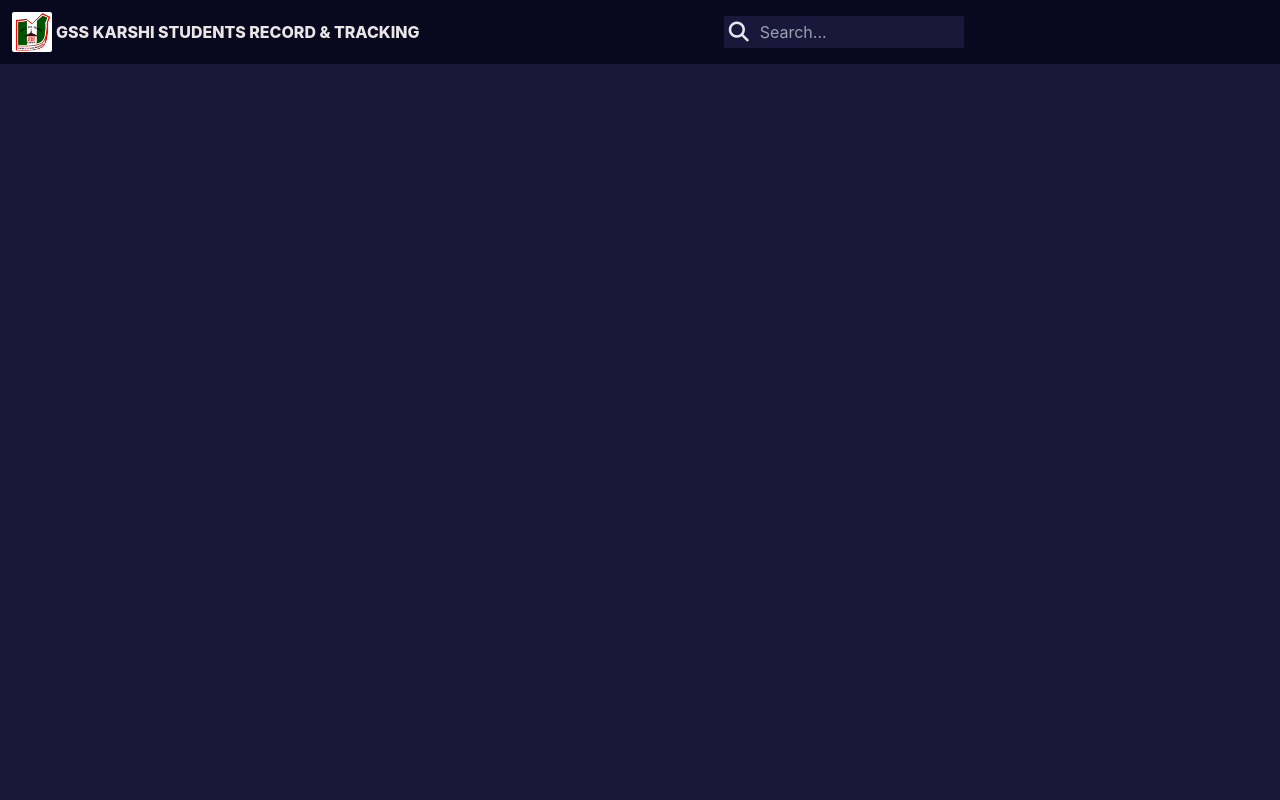
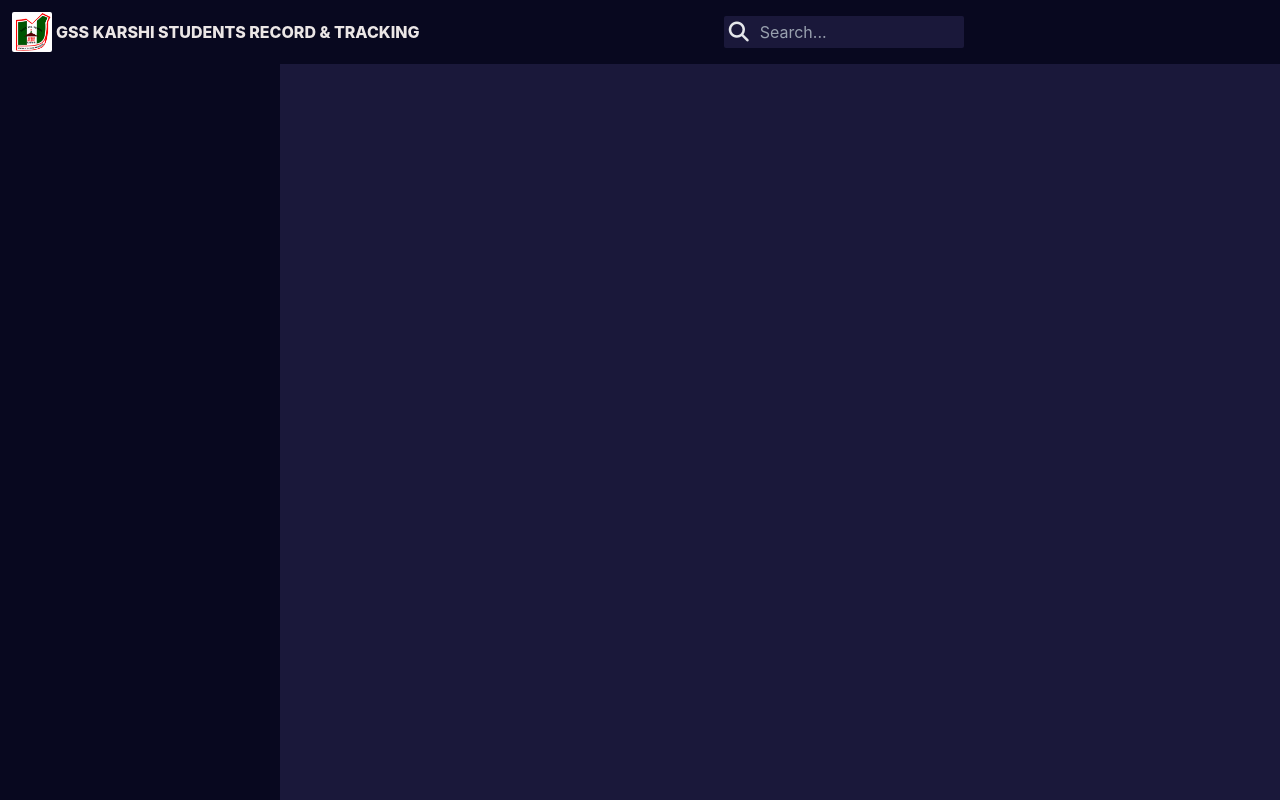
Before and after one commit to nwanoruovictory87-web/GSS-KARSHI-SCHOLL-PROJECT, a React (Vite) app: page / in a window 1280 px wide. Built offline with nearby package versions, Linux system fonts and the light colour scheme.

Commit message:
refactored components to a single parent main wont be changing routes would be updating dom tree dynamically

```diff
--- /dev/null
+++ b/src/features/home/Home.tsx
@@ -0,0 +1,12 @@
+import Top from "../../shared/Top";
+import LeftNavigationBar from "../../shared/LeftNavigationBar";
+import StudentsRecord from "../studentsRecord/StudentsRecord";
+function Home(): React.ReactElement {
+  return (
+    <main className="w-full h-screen max-h-full overflow-hidden">
+      <Top />
+      <LeftNavigationBar />
+    </main>
+  );
+}
+export default Home;
--- a/src/features/studentsRecord/StudentsRecord.tsx
+++ b/src/features/studentsRecord/StudentsRecord.tsx
@@ -1,9 +1,4 @@
-import Top from "../../shared/Top";
 function StudentsRecord(): React.ReactElement {
-  return (
-    <>
-      <Top />
-    </>
-  );
+  return <></>;
 }
 export default StudentsRecord;
--- a/src/routes/Routes.tsx
+++ b/src/routes/Routes.tsx
@@ -1,5 +1,5 @@
 import { createHashRouter, RouterProvider } from "react-router-dom";
-import StudentsRecord from "../features/studentsRecord/StudentsRecord";
+import Home from "../features/home/Home";
 function Routes() {
   const routes = createHashRouter([
     {
@@ -7,7 +7,7 @@ function Routes() {
       children: [
         {
           path: "/",
-          element: <StudentsRecord />,
+          element: <Home />,
         },
       ],
     },
--- a/src/shared/LeftNavigationBar.tsx
+++ b/src/shared/LeftNavigationBar.tsx
@@ -1,4 +1,4 @@
 function LeftNavigationBar(): React.ReactElement {
-  return <></>;
+  return <nav className="w-[30%] max-w-70 h-full bg-pramary-dark-blue"></nav>;
 }
 export default LeftNavigationBar;
```
